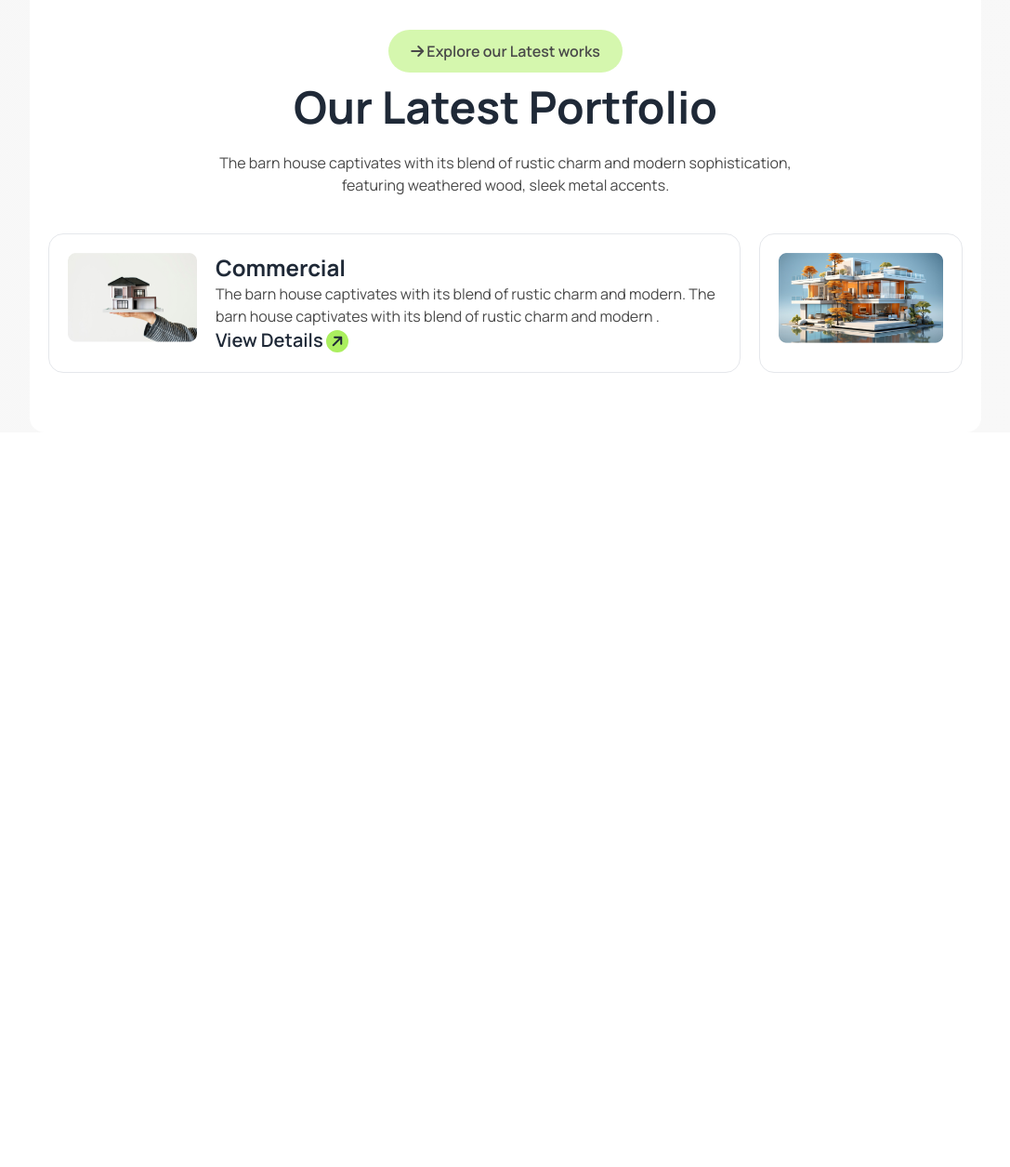
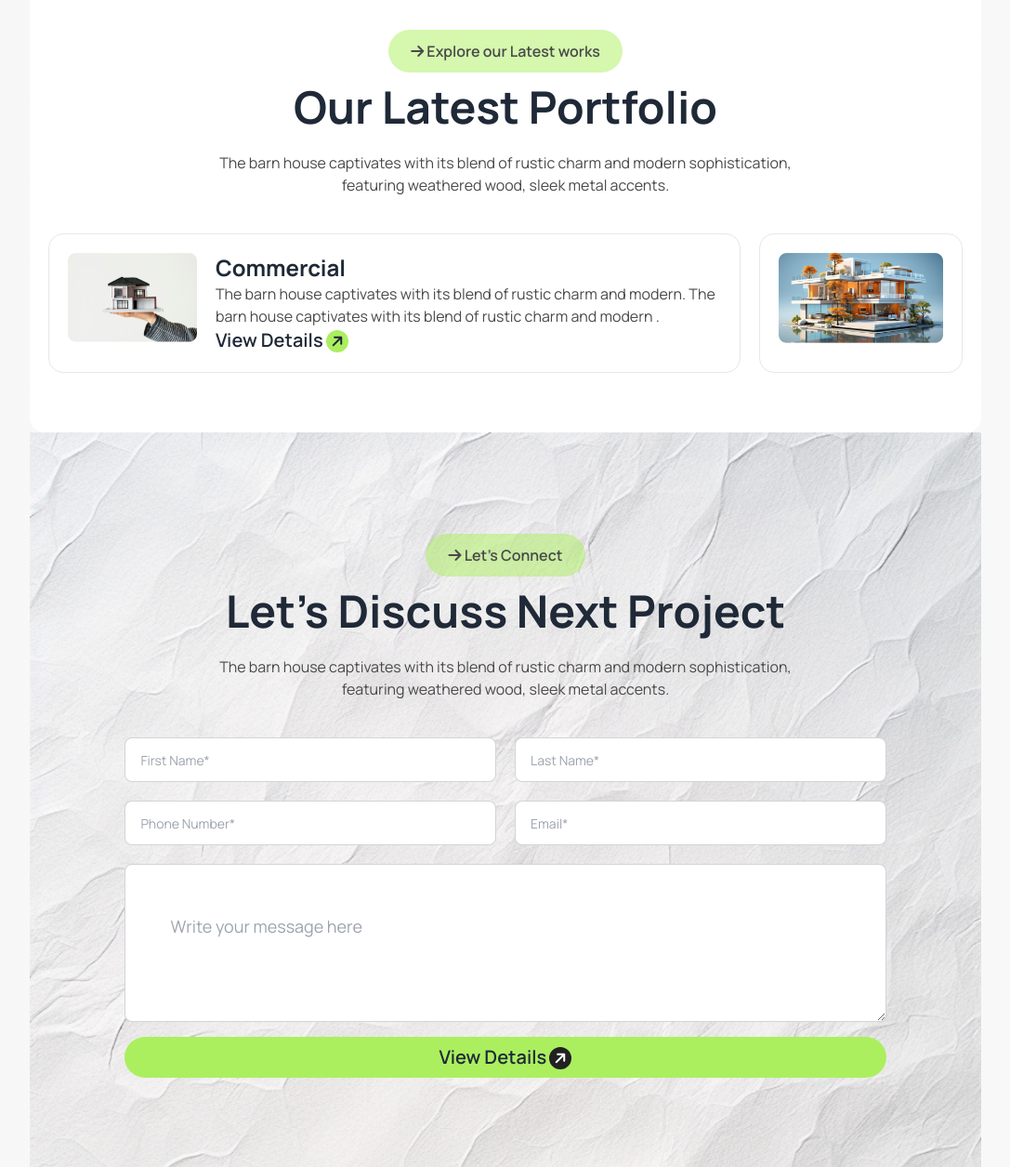
Before and after one commit to KI-Anik/Assingment-03, a plain HTML site: page index.html in a window 1280 px wide. Shown: the part 2320-3575 px from the top of the page at 93% size, without its empty margins (96-1183 px from the left). Before the commit the page ends 2785 px from the top, so only its background shows below. Drawn offline with nearby package versions, Linux system fonts and the light colour scheme.

Commit message:
form done

```diff
--- a/index.html
+++ b/index.html
@@ -15,6 +15,11 @@
     }
     p{
       color: #494949;
+    }
+    #discuss{
+      background-image:url(./assets/bg.jpg);
+      background-repeat: no-repeat;
+      background-size: cover;
     }
   </style>
   <!-- daisyUI -->
@@ -197,12 +202,35 @@
          </div>
 
          <!-- second card -->
-          <div class="p-5 border rounded-2xl ">
+          <div class="p-5 mx-auto border rounded-2xl ">
             <img src="./assets/img2.png" alt="">
           </div>
        </div>
      </section>
-  </main>
+
+     <!-- lets Connect -->
+      <section id="discuss" class="pt-20 pb-24">
+        <div class="space-y-6 text-center p-10">
+          <p class="inline px-6 py-3 bg-green-light rounded-full font-semibold"><i class="fa-solid fa-arrow-right "></i> Let’s Connect</p>
+          <h2 class="text-5xl font-bold">Let’s Discuss Next Project</h2>
+          <p class="">The barn house captivates with its blend of rustic charm and modern sophistication,<br> featuring weathered wood, sleek metal accents.</p>
+         </div>
+
+         <!-- form -->
+        <form action="#" class="grid grid-cols-2 justify-items-center w-4/5 mx-auto gap-5">
+          <input class="input input-bordered input-md w-full " type="text" name="" id="" placeholder="First Name*" required>
+          <input class="input input-bordered input-md w-full " type="text" name="" id="" placeholder="Last Name*">
+          <input class="input input-bordered input-md w-full " type="text" name="" id="" placeholder="Phone Number*">
+          <input class="input input-bordered input-md w-full " type="text" name="" id="" placeholder="Email*">
+          <textarea class="col-span-2 textarea textarea-lg p-12 textarea-bordered w-full" name="" id="" placeholder="Write your message here"></textarea>
+        </form>
+        <div class="text-center mt-4 bg-green-dark w-4/5 mx-auto rounded-full p-2">
+          <button class="text-xl font-semibold">View Details</button> <i
+          class="fa-solid fa-arrow-up rotate-45 bg-black text-white px-1.5 py-1 rounded-full"></i>
+        </div>
+
+      </section>
+    </main>
 </body>
 
 </html>
```
